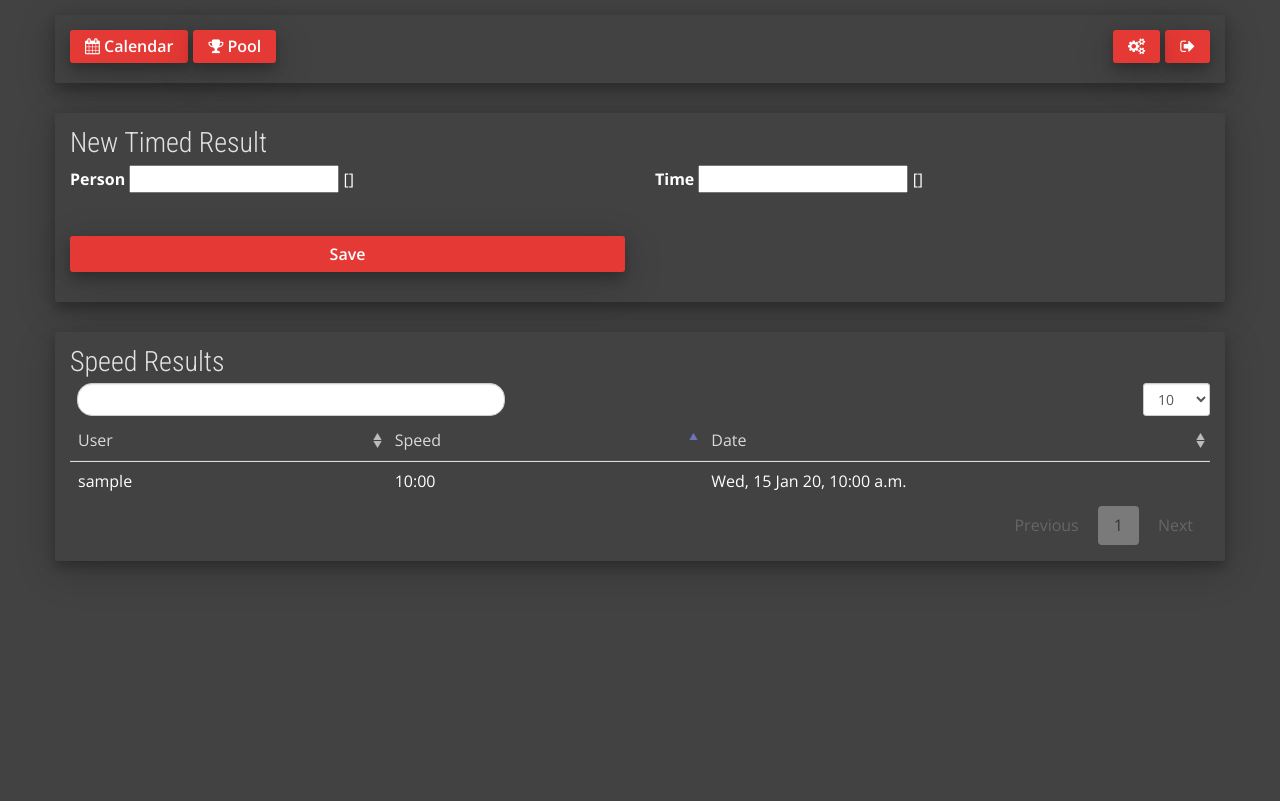
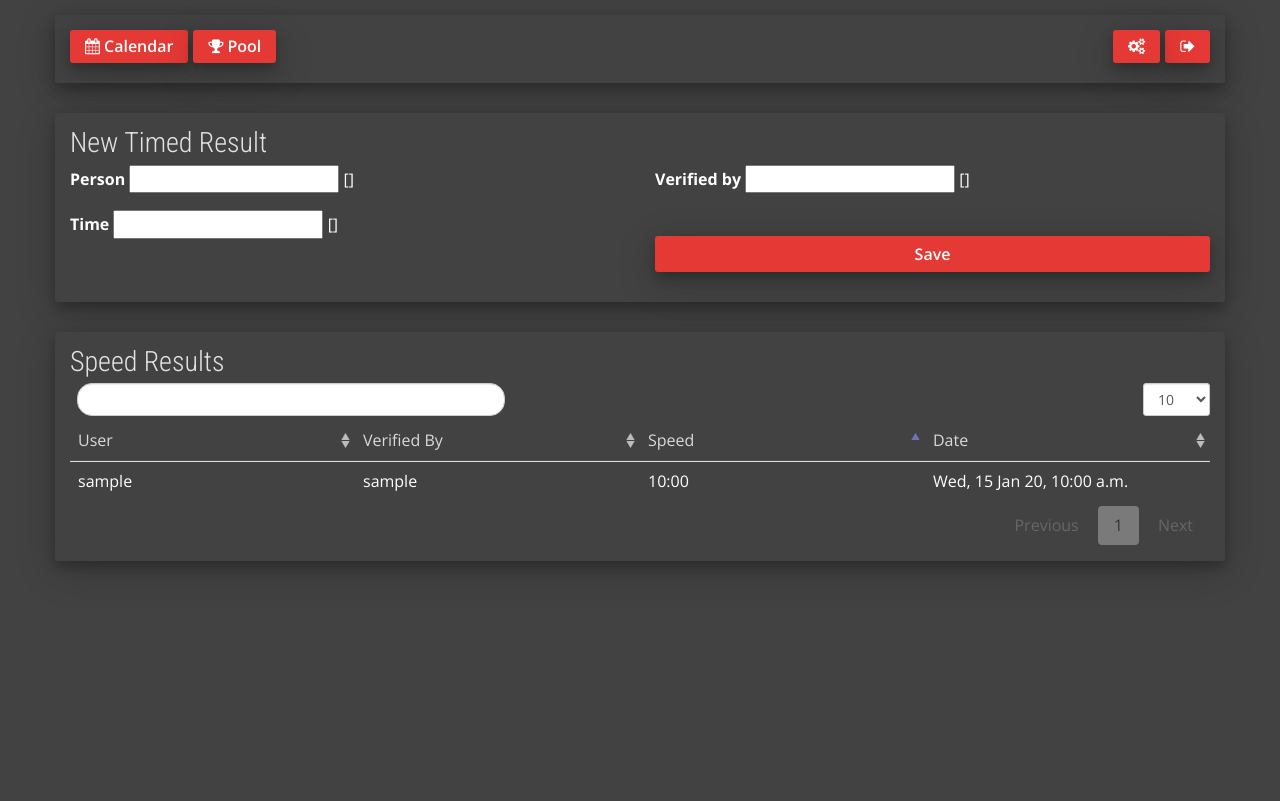
Before and after one commit to RossLYoung/rookie_booking, a Django app: template rookie_booking/booking_calendar/templates/booking_calendar/speedrun.html in a window 1280 px wide. Run offline with Django 3.2, Linux system fonts and the light colour scheme; the template is opened without the code that fills it: most values are stand-ins (such as "Sample title", 1, 10 or a date in 2020); form fields are guessed from the names that the template uses; parts of the project's set-up code (start-up, migrations or seed data) failed here and were passed over; some libraries are stand-ins or nearby versions.

Commit message:
add verified_by to speedrun

```diff
--- a/rookie_booking/booking_calendar/forms.py
+++ b/rookie_booking/booking_calendar/forms.py
@@ -143,4 +143,4 @@ class PoolSpeedRunForm(ModelForm):
 
     class Meta:
         model = SpeedRun
-        fields = ['person', 'time']
+        fields = ['person','verified_by', 'time']
--- a/rookie_booking/booking_calendar/templates/booking_calendar/speedrun.html
+++ b/rookie_booking/booking_calendar/templates/booking_calendar/speedrun.html
@@ -47,15 +47,24 @@
 
                         <div class="col-xs-12 col-sm-6 col-md-6 col-lg-6">
                             <div class="form-group">
+                                {{ form.verified_by.label_tag }}
+                                {{ form.verified_by.help_text }}
+                                {{ form.verified_by | add_class:"form-control" }}
+                                {{ form.verified_by.errors }}
+                            </div>
+                        </div>
+
+
+                    </div>
+                    <div class="row">
+                        <div class="col-xs-12 col-sm-6 col-md-6 col-lg-6">
+                            <div class="form-group">
                                 {{ form.time.label_tag }}
                                 {{ form.time.help_text }}
                                 {{ form.time | add_class:"form-control" }}
                                 {{ form.time.errors }}
                             </div>
                         </div>
-                    </div>
-                    <div class="row">
-
                         <div class="col-xs-12 col-sm-6">
                             <div class="form-group" style="padding-top: 26px">
                                 <input id="add-booking"
@@ -84,14 +93,16 @@
                     <thead>
                     <tr>
                         <th style="width: 25%">User</th>
+                        <th style="width: 25%">Verified By</th>
                         <th style="width: 25%">Speed</th>
-                        <th style="width: 40%">Date</th>
+                        <th style="width: 25%">Date</th>
                     </tr>
                     </thead>
                     <tbody>
                     {% for result in speedruns %}
                         <tr>
                             <td style="width: 25%">{{ result.person.username }}</td>
+                            <td style="width: 25%">{{ result.verified_by.username }}</td>
                             <td style="width: 25%">{{ result.time|time:'G:i' }}</td>
                             <td style="width: 40%" ><span style="display: none">{{ result.created_on|date:'ymdHi' }}</span>{{ result.created_on|date:'D, j M y, g:i a' }}</td>
                         </tr>
@@ -114,7 +125,7 @@
 
             $('#data-table').dataTable( {
                 "dom": '<"top"fl>t<"bottom"rp><"clear">',
-                "order": [[ 1, "asc" ]],
+                "order": [[ 2, "asc" ]],
                 language: {
                     search: "_INPUT_",
                     {#                searchPlaceholder: "Filter Students...",#}
--- a/rookie_booking/booking_calendar/views.py
+++ b/rookie_booking/booking_calendar/views.py
@@ -310,7 +310,7 @@ class PoolSpeedRun(LoginRequiredMixin, SuccessMessageMixin, CreateView):
 
     def get_context_data(self, **kwargs):
         context = super(PoolSpeedRun, self).get_context_data(**kwargs)
-        results = SpeedRun.objects.order_by('-time').select_related('person')
+        results = SpeedRun.objects.order_by('-time').select_related('person', 'verified_by')
         context['speedruns'] = results
         return context
 
```
Also changed, not shown: rookie_booking/booking_calendar/admin.py (+8 -1 lines), rookie_booking/booking_calendar/models.py (+5 -4 lines), rookie_booking/booking_calendar/migrations/0006_speedrun_verified_by.py (added).
